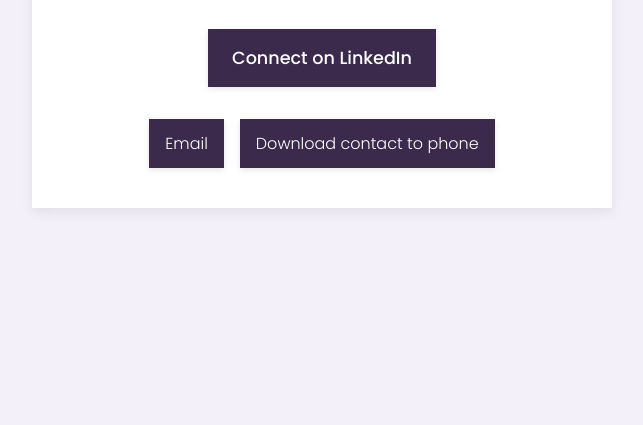
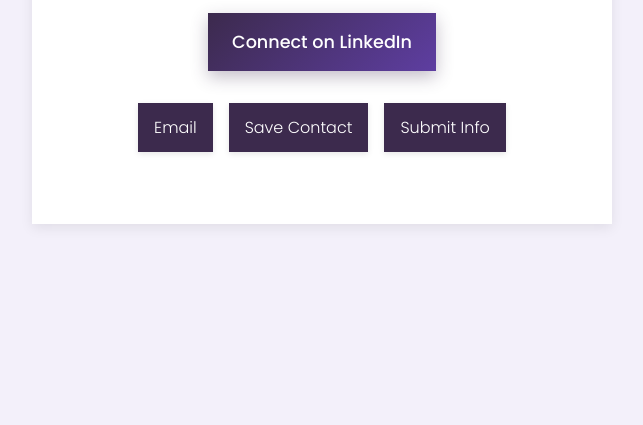
Before and after one commit to arielleisakharov/contactpage, a plain HTML site: page index.html in a window 1280 px wide. Shown: the part 375-800 px from the top of the page, without its empty margins (318-961 px from the left). Drawn offline with Linux system fonts and the light colour scheme.

Commit message:
Update index.html
added form to collect contact ingo

```diff
--- a/index.html
+++ b/index.html
@@ -60,8 +60,10 @@
 
     .links-bottom {
       display: flex;
+      flex-wrap: wrap;
       justify-content: center;
       gap: 1rem;
+      margin-bottom: 2rem;
     }
 
     .link-button {
@@ -85,6 +87,8 @@
       font-size: 1.1rem;
       font-weight: 500;
       padding: 1rem 1.5rem;
+      background: linear-gradient(135deg, #3c2a4d, #5e3ea1);
+      box-shadow: 0 6px 16px rgba(60, 42, 77, 0.3);
     }
   </style>
 </head>
@@ -100,7 +104,8 @@
 
     <div class="links-bottom">
       <a class="link-button" href="mailto:arielleisakharov@gmail.com">Email</a>
-      <a class="link-button" href="contact.vcf" download>Download contact to phone</a>
+      <a class="link-button" href="contact.vcf" download>Save Contact</a>
+      <a class="link-button" href="https://docs.google.com/forms/d/e/1FAIpQLSf2fqhrqYp-EpEdhFZ-w02U8ywB6u0TUDO7ug3hjVMH44hiKA/viewform?usp=dialog" target="_blank">Submit Info</a>
     </div>
   </div>
 </body>
```
